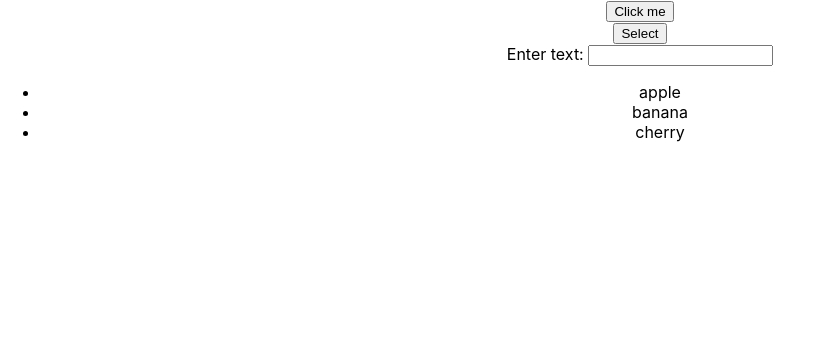
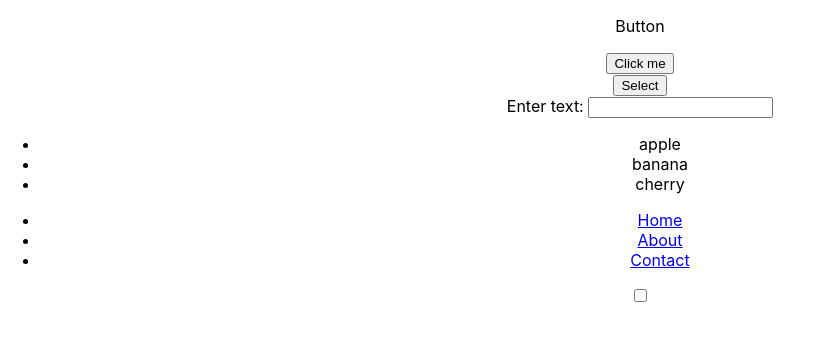
Before and after one commit to dsobiecka/componentLibrary, a React (Create React App) app: page / in a window 1280 px wide. Shown: the top 340 px of the page, without its empty margins (0-813 px from the left). Built offline with nearby package versions, Linux system fonts and the light colour scheme.

Commit message:
fixes in displaying components

```diff
--- a/src/App.tsx
+++ b/src/App.tsx
@@ -1,9 +1,11 @@
-import React, { useState } from "react";
+import { useState, ChangeEvent } from "react";
 import "./App.css";
 import { Button } from "./components/ui/Button/Button";
 import { Dropdown } from "./components/ui/Dropdown/Dropdown";
 import { Input } from "./components/ui/Input/Input";
 import { ListElement } from "./components/ui/ListElements/ListElement";
+import { Switch } from "./components/ui/Switch/Switch";
+import { Navbar } from "./components/ui/Navbar/Navbar";
 
 function App() {
   //button
@@ -30,9 +32,17 @@ function App() {
     return item;
   };
 
+  //switch
+  const [isSwitchOn, setSwitchOn] = useState(false);
+  const handleSwitchChange = (event: ChangeEvent<HTMLInputElement>) => {
+    setSwitchOn(event.target.checked);
+  };
+
   return (
     <div className="App">
+      <p>Button</p>
       <Button onClick={handleClick} label="Click me" />
+
       <Dropdown
         options={["Option 1", "Option 2", "Option 3"]}
         onChange={handleDropdownChange}
@@ -41,16 +51,33 @@ function App() {
         menuClassName="dropdown-menu"
         itemClassName="dropdown-item"
       />
+
       <Input
         label="Enter text: "
         value={inputValue}
         onChange={handleInputChange}
       />
+
       <ul>
         {items.map((item, index) => (
           <ListElement key={index} item={item} renderItem={renderItem} />
         ))}
       </ul>
+
+      <Navbar
+        navClass="main-nav"
+        ulClass="nav-list"
+        liClass="nav-item"
+        aClass="nav-link"
+      />
+
+      <Switch
+        id="example-switch"
+        name="exampleSwitch"
+        checked={isSwitchOn}
+        onChange={handleSwitchChange}
+        className="example-switch"
+      />
     </div>
   );
 }
--- a/src/components/ui/Switch/Switch.tsx
+++ b/src/components/ui/Switch/Switch.tsx
@@ -8,7 +8,7 @@ type SwitchProps = {
     className?: string;
 };
 
-const Switch = ({ id, name, checked, onChange, className }: SwitchProps) => {
+export const Switch = ({ id, name, checked, onChange, className }: SwitchProps) => {
     return (
         <div className={className}>
             <input
@@ -23,5 +23,3 @@ const Switch = ({ id, name, checked, onChange, className }: SwitchProps) => {
         </div>
     );
 };
-
-export default Switch;
```
Also changed, not shown: src/components/ui/Navbar/Navbar.tsx (+11 -7 lines).
